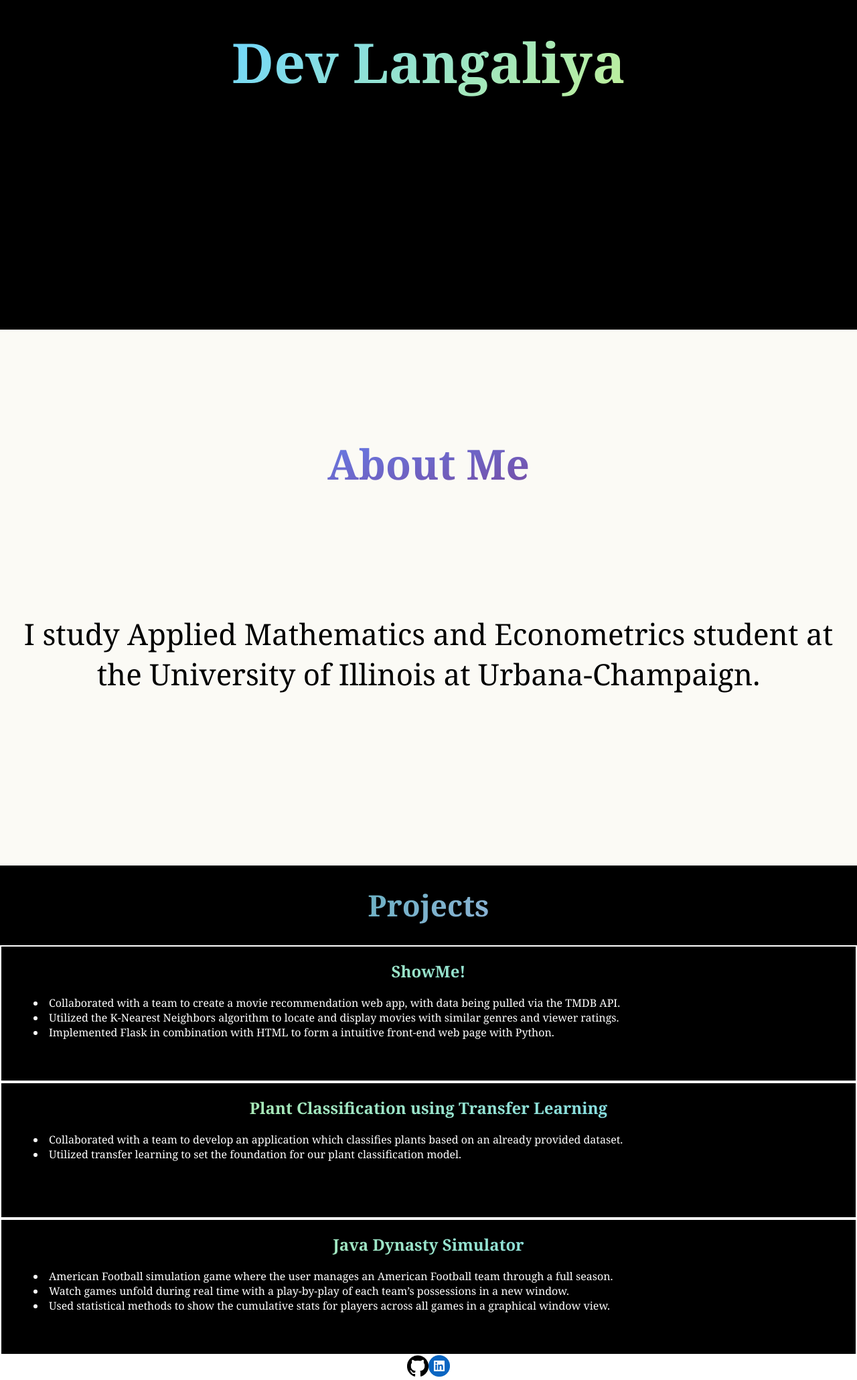
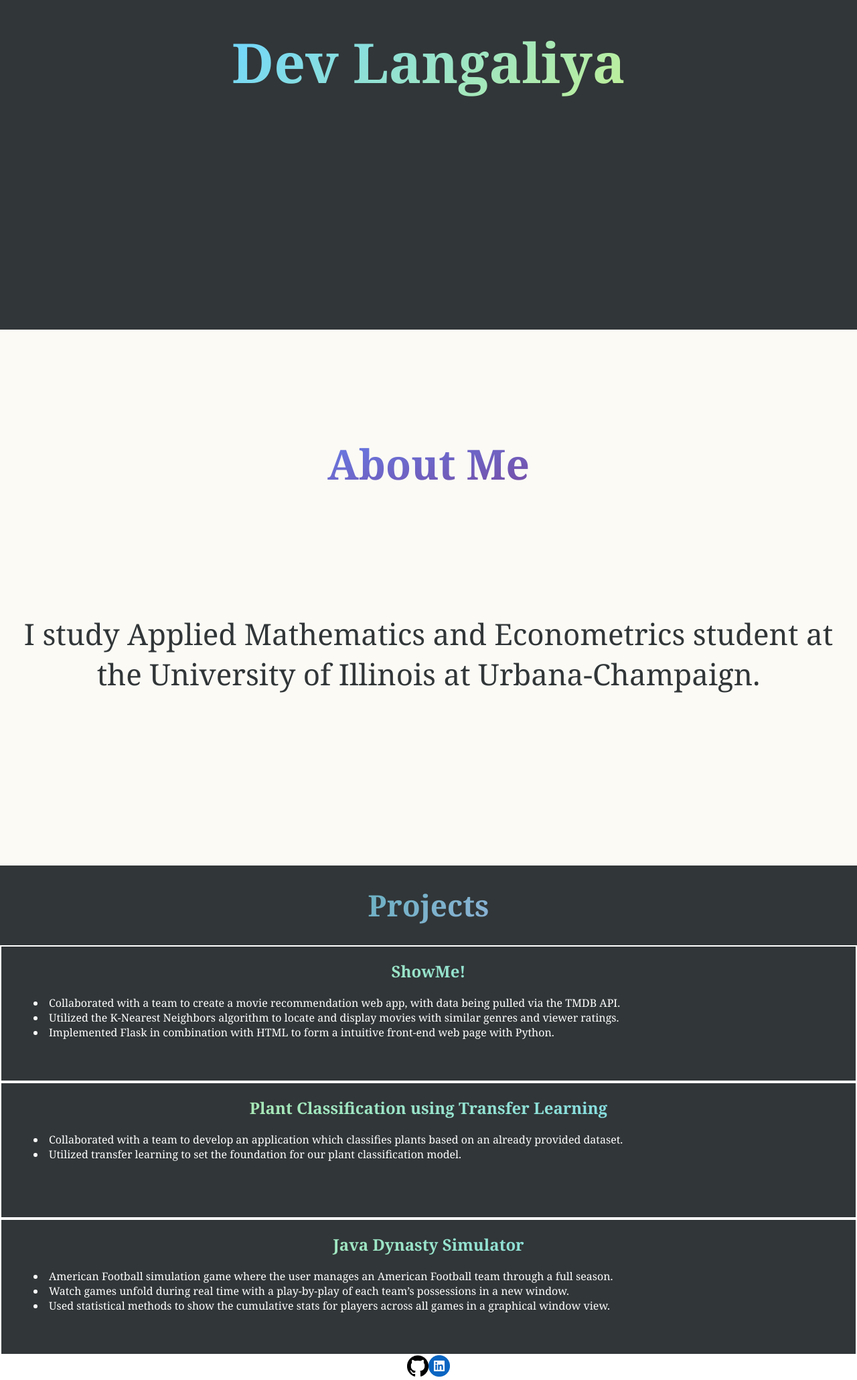
Before and after one commit to DevLangaliya/portfolio-dev, a React (Create React App) app: page / in a window 1280 px wide. Shown: the part 308-2368 px from the top of the page at 67% size. Built offline with nearby package versions, Linux system fonts and the light colour scheme.

Commit message:
improved color scheme

```diff
--- a/src/AboutMe.css
+++ b/src/AboutMe.css
@@ -3,7 +3,12 @@
     width: 100%;
     height: 100%;
     border-radius: 1px;
-    border-color: black;
+    border-color: #313638;
+}
+
+.centerWrap {
+    padding-inline: 1rem;
+
 }
 
 .about-me {
@@ -18,7 +23,7 @@
     display: flex;
     overflow-x: auto;
     scroll-snap-type: x mandatory;
-
+    width: 100%;
 
 }
 
@@ -37,6 +42,7 @@
     align-items: center;
     font-size: 44px;
     text-align: center;
+
     @media (max-width: 767px) {
         font-size: 15px;
         text-wrap: wrap;
--- a/src/AboutMe.js
+++ b/src/AboutMe.js
@@ -28,25 +28,31 @@ export default function AboutMe() {
 
           <Fade right>
             <div className="carousel-item ">
+              <div className="centerWrap">
                 <p>
                   I am a software engineer with a passion for building web applications.
                 </p>
+              </div>
             </div>
           </Fade>
 
           <Fade right>
             <div className="carousel-item ">
+              <div className="centerWrap">
                 <p>
                   I am a software engineer with a passion for building web applications.
                 </p>
+              </div>
             </div>
           </Fade>
 
           <Fade right>
             <div className="carousel-item ">
+              <div className="centerWrap">
                 <p>
                   I am a software engineer with a passion for building web applications.
                 </p>
+              </div>
             </div>
           </Fade>
         </div>
--- a/src/App.css
+++ b/src/App.css
@@ -4,7 +4,7 @@
 
 .App-header {
   text-size-adjust: auto;
-  background-color: black;
+  background-color: #313638;
   min-height: 100vh;
   display: flex;
   flex-direction: column;
@@ -17,7 +17,7 @@
 }
 
 .App-projects-container {
-  background-color: black;
+  background-color: #313638;
 }
 
 .App-aboutme {
@@ -29,7 +29,7 @@
   align-items: center;
   justify-content: center;
   font-size: calc(15px + 2vmin);
-  color: black;
+  color: #313638;
   background-color: #FBFAF5;
   font-family: Cambria, Cochin, Georgia, Times, 'Times New Roman', serif;
   @media (max-width: 767px) {
@@ -40,7 +40,7 @@
 }
 
 .App-projects-container {
-  background-image: black;
+  background-image: #313638;
 }
 
 .App-project {
--- a/src/Projects.css
+++ b/src/Projects.css
@@ -5,7 +5,7 @@
         -webkit-background-clip: text;
         background-clip: text;
         -webkit-text-fill-color: transparent;
-    background-image: black;
+    background-image: #313638;
     font-family: Cambria,
         Cochin,
         Georgia,
```
Lines whose indentation alone changed are shown as unchanged.
